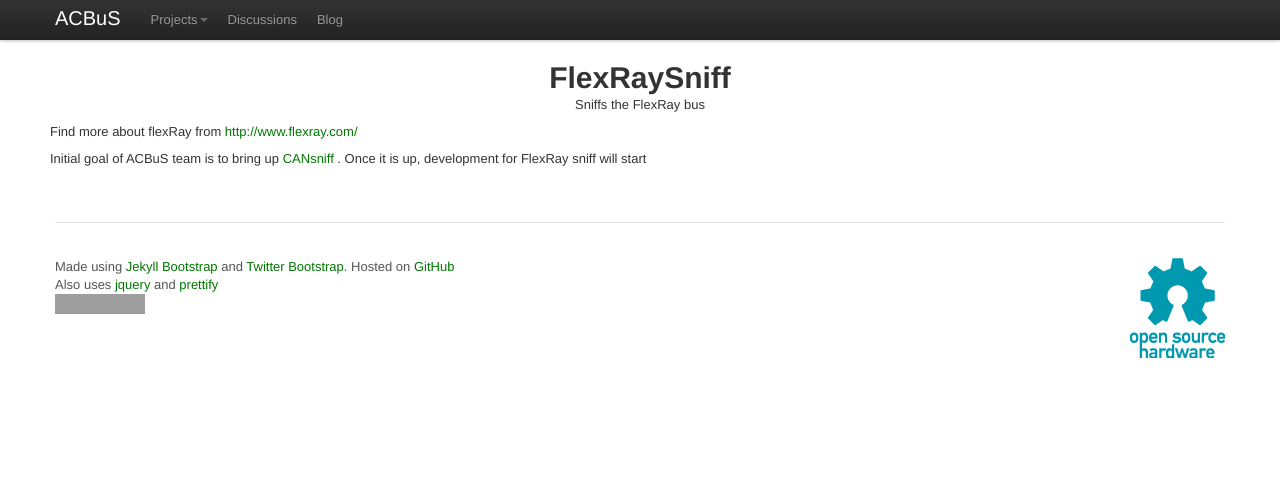
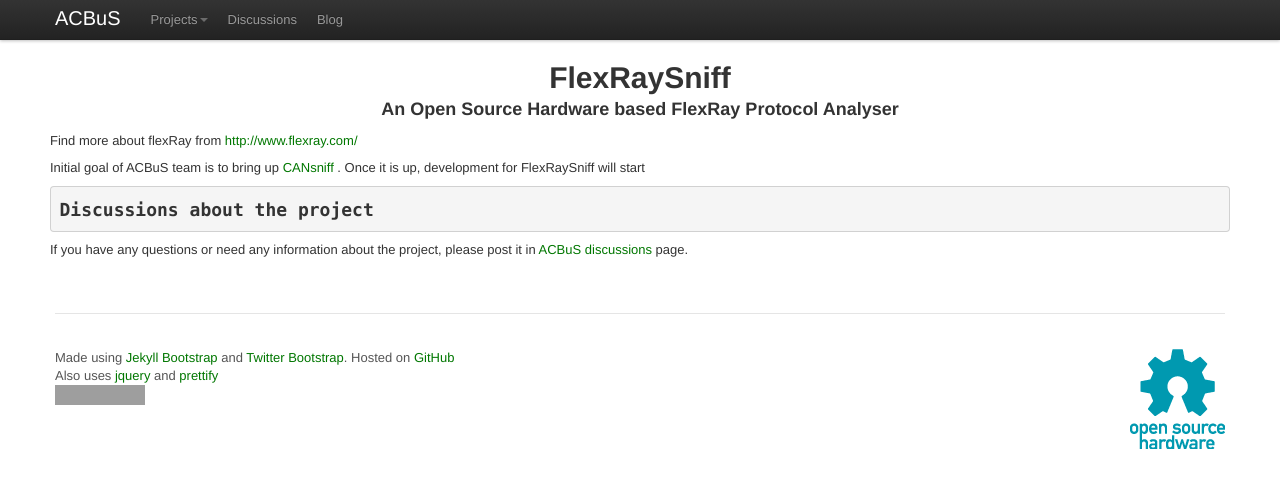
Before and after one commit to acbus/_acbus.github.com, a Jekyll site: the page built from projects/flexraysniff/index.html, in a window 1280 px wide. Shown: the top 488 px of the page. Built offline with Jekyll 4.4.1, drawn with Linux system fonts in a browser that asks for light colours; Markdown is read by kramdown in place of the engine named in the settings; grey boxes are pictures that could not be loaded.

Commit message:
change in title and discussion page text

```diff
--- a/projects/cansniff/index.html
+++ b/projects/cansniff/index.html
@@ -1,11 +1,11 @@
 ---
 layout: page
-title: CANsniff - open source hardware based CAN protocol analyser
+title: CANsniff - An Open Source Hardware based CAN Protocol Analyser
 ---
 
 <center>
 <h1>CANsniff</h1>
-<p>Open Source Hardware based CAN protocol analyser</p>
+<h3>An Open Source Hardware based CAN Protocol Analyser</h3>
 </center>
 
 <p/><p/>
@@ -31,7 +31,7 @@
 <code>git clone git@github.com:acbus/cansniff.git</code></p>
 
 <pre><h3>Discussions about the project</h3></pre>
-<p><a href="http://acbus.org/discussions"> ACBuS discussions </a></p>
+<p> If you have any questions or need any information about the project, please post it in <a href="http://acbus.org/discussions"> ACBuS discussions </a> page.</p>
 
 <pre><h3>Future Ideas</h3></pre>
 1) Add support for On Board Diagnostics<br/>
--- a/projects/flexraysniff/index.html
+++ b/projects/flexraysniff/index.html
@@ -1,11 +1,11 @@
 ---
 layout: page
-title: FlexRaySniff - an open source CAN FlexRay sniffer
+title: FlexRaySniff - An Open Source Hardware based FlexRay Protocol Analyser
 ---
 
 <center>
 <h1>FlexRaySniff</h1>
-<p>Sniffs the FlexRay bus</p>
+<h3>An Open Source Hardware based FlexRay Protocol Analyser</h3>
 </center>
 
 <p/><p/>
@@ -13,4 +13,7 @@
 <p align="justify">Find more about flexRay from <a href="http://www.flexray.com/"> http://www.flexray.com/ </a></p>
 
 
-<p>Initial goal of ACBuS team is to bring up <a href="http://acbus.org/projects/cansniff"> CANsniff </a>. Once it is up, development for FlexRay sniff will start</p>
+<p>Initial goal of ACBuS team is to bring up <a href="http://acbus.org/projects/cansniff"> CANsniff </a>. Once it is up, development for FlexRaySniff will start</p>
+
+<pre><h3>Discussions about the project</h3></pre>
+<p> If you have any questions or need any information about the project, please post it in <a href="http://acbus.org/discussions"> ACBuS discussions </a> page.</p>
```
